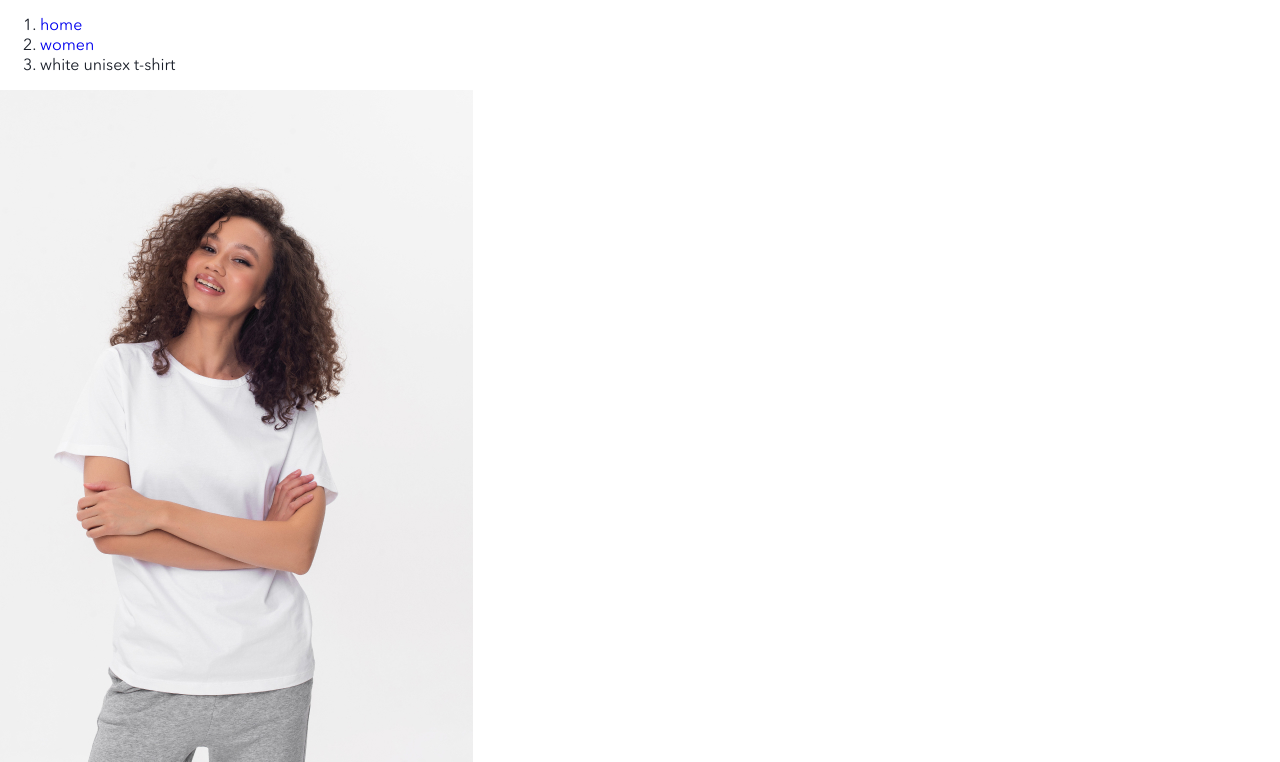
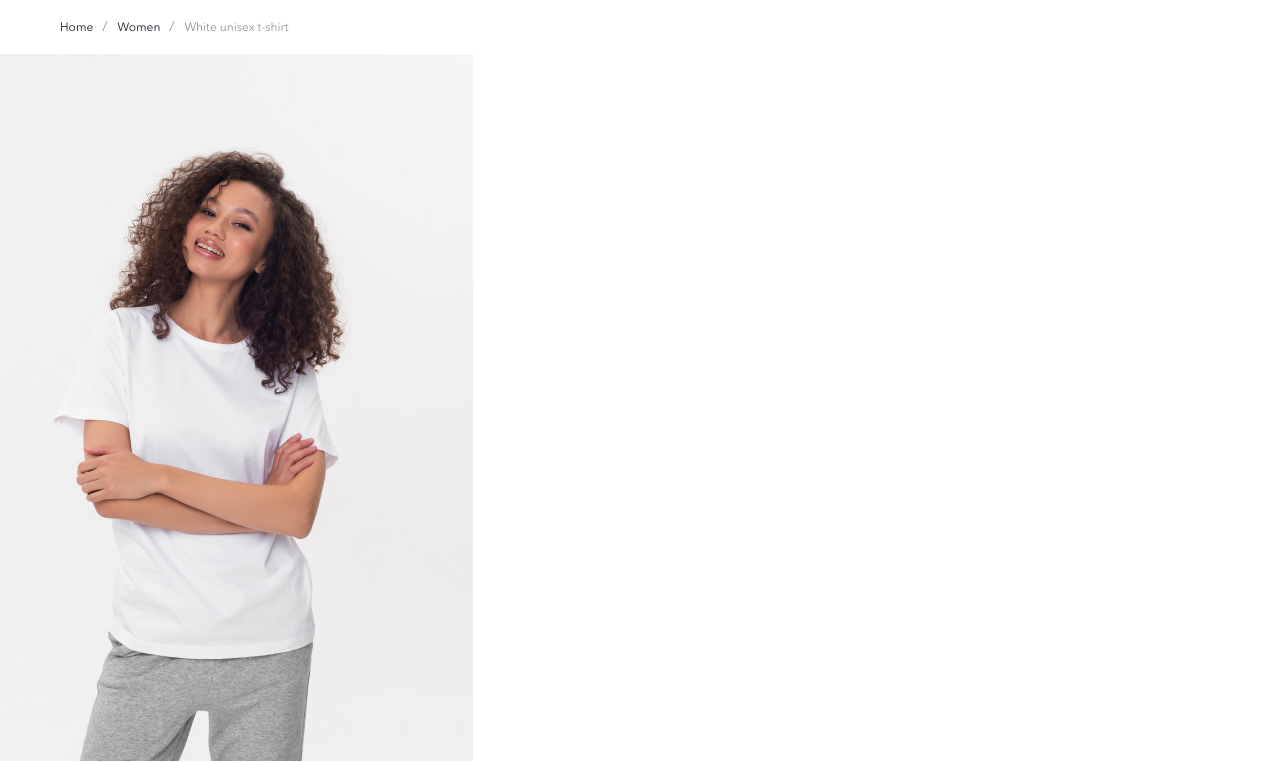
Before and after one commit to thatverygeorge/spurit-a11y, a plain HTML site: page index.html in a window 1280 px wide. Shown: the part 90-852 px from the top of the page. Drawn offline with Linux system fonts and the light colour scheme; a script that the page names is missing.

Commit message:
add styles for the breadcrumb navigation

```diff
--- a/index.css
+++ b/index.css
@@ -3,10 +3,25 @@
 /* GLOBAL */
 
 :root {
+  --black: #000000;
   --white: #ffffff;
-  --black: #1a1f29;
-  --gray-border: #cccccc;
-  --blue: #171c8f;
+
+  --primary: #171c8f;
+
+  --tertiary-1: #5e626b;
+  --tertiary-3: #1a1f29;
+
+  --disabled-1: #cccccc;
+  --disabled-2: #929499;
+
+  --purple: #ba9be5;
+  --pink: #e9a0a7;
+  --beige: #f8cab1;
+  --brown: #c88252;
+
+  --color-ae: #aeaeb0;
+  --color-bd: #bdbdbd;
+  --color-f2: #f2f2f2;
 }
 
 *,
@@ -24,7 +39,7 @@ body {
   height: 100%;
   margin: 0;
   font-family: 'Avenir Next Rounded Std', Arial, sans-serif;
-  color: var(--black);
+  color: var(--tertiary-3);
 }
 
 .visually-hidden {
@@ -45,11 +60,12 @@ body {
 a {
   text-decoration: none;
   outline: none;
+  border-radius: 5px;
 }
 
 a:focus-visible,
 a:hover {
-  outline: 2px solid var(--blue);
+  outline: 2px solid var(--primary);
 }
 
 /* HEADER */
@@ -60,7 +76,7 @@ a:hover {
   flex-wrap: wrap;
   gap: 20px;
   align-items: center;
-  border-bottom: 1px solid var(--gray-border);
+  border-bottom: 1px solid var(--disabled-1);
 }
 
 .header__logo {
@@ -102,6 +118,9 @@ a:hover {
   max-width: 150px;
   min-height: 87px;
   padding: 8px;
+  font-size: 16px;
+  line-height: 20px;
+  letter-spacing: 0.01em;
   color: inherit;
   text-decoration: none;
   text-transform: capitalize;
@@ -112,3 +131,50 @@ a:hover {
 .site-navigation__item a:hover {
   outline-offset: -2px;
 }
+
+/* BREADCRUMBS */
+
+.breadcrumbs-navigation {
+  padding: 16px 56px;
+}
+
+.breadcrumbs-navigation__list {
+  margin: 0;
+  padding: 0;
+  list-style: none;
+  display: flex;
+  gap: 16px;
+  flex-wrap: wrap;
+}
+
+.breadcrumbs-navigation__item {
+  height: 24px;
+  display: inline-flex;
+  align-items: center;
+  position: relative;
+}
+
+.breadcrumbs-navigation__item a {
+  max-width: 300px;
+  padding: 4px;
+  font-size: 12px;
+  line-height: 15px;
+  color: inherit;
+  text-overflow: ellipsis;
+  overflow: hidden;
+  white-space: nowrap;
+}
+
+.breadcrumbs-navigation__item a[aria-current='page'] {
+  color: var(--disabled-2);
+  outline: none;
+}
+
+.breadcrumbs-navigation__item:not(:last-child)::after {
+  content: '/';
+  position: absolute;
+  right: -10px;
+  font-size: 14px;
+  line-height: 17px;
+  color: var(--disabled-2);
+}
--- a/index.html
+++ b/index.html
@@ -50,17 +50,20 @@
     </header>
 
     <main class="main">
-      <nav aria-label="breadcrumb navigation">
-        <ol class="breadcrumbs-list main__breadcrumbs-list" role="list">
-          <li class="breadcrumbs-list__item">
-            <a href="/home">home</a>
+      <nav
+        class="breadcrumbs-navigation main__breadcrumbs-navigation"
+        aria-label="breadcrumb navigation"
+      >
+        <ol class="breadcrumbs-navigation__list" role="list">
+          <li class="breadcrumbs-navigation__item">
+            <a href="/home">Home</a>
           </li>
-          <li class="breadcrumbs-list__item">
-            <a href="/women">women</a>
+          <li class="breadcrumbs-navigation__item">
+            <a href="/women">Women</a>
           </li>
-          <li class="breadcrumbs-list__item">
+          <li class="breadcrumbs-navigation__item">
             <a role="link" aria-disabled="true" aria-current="page">
-              white unisex t-shirt
+              White unisex t-shirt
             </a>
           </li>
         </ol>
```
